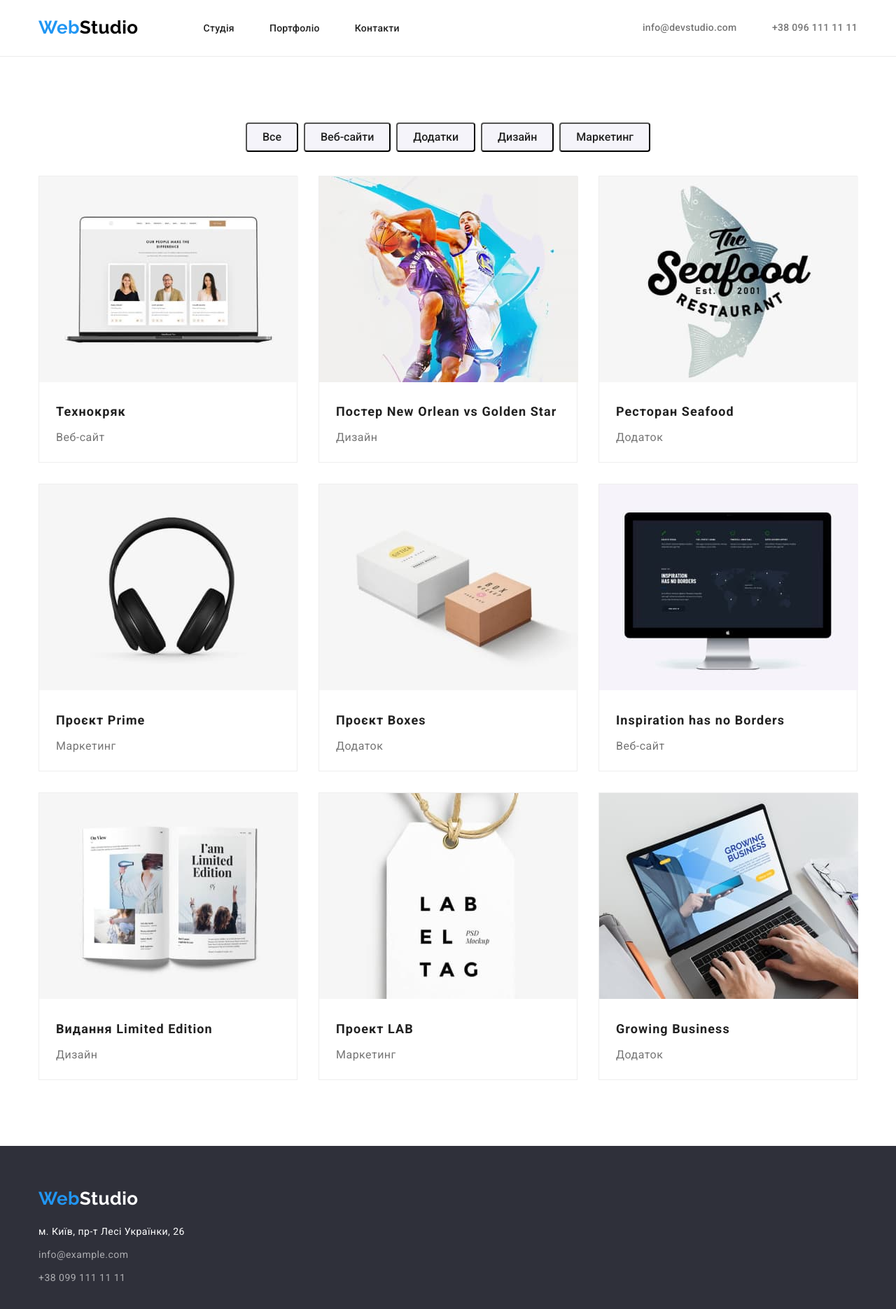
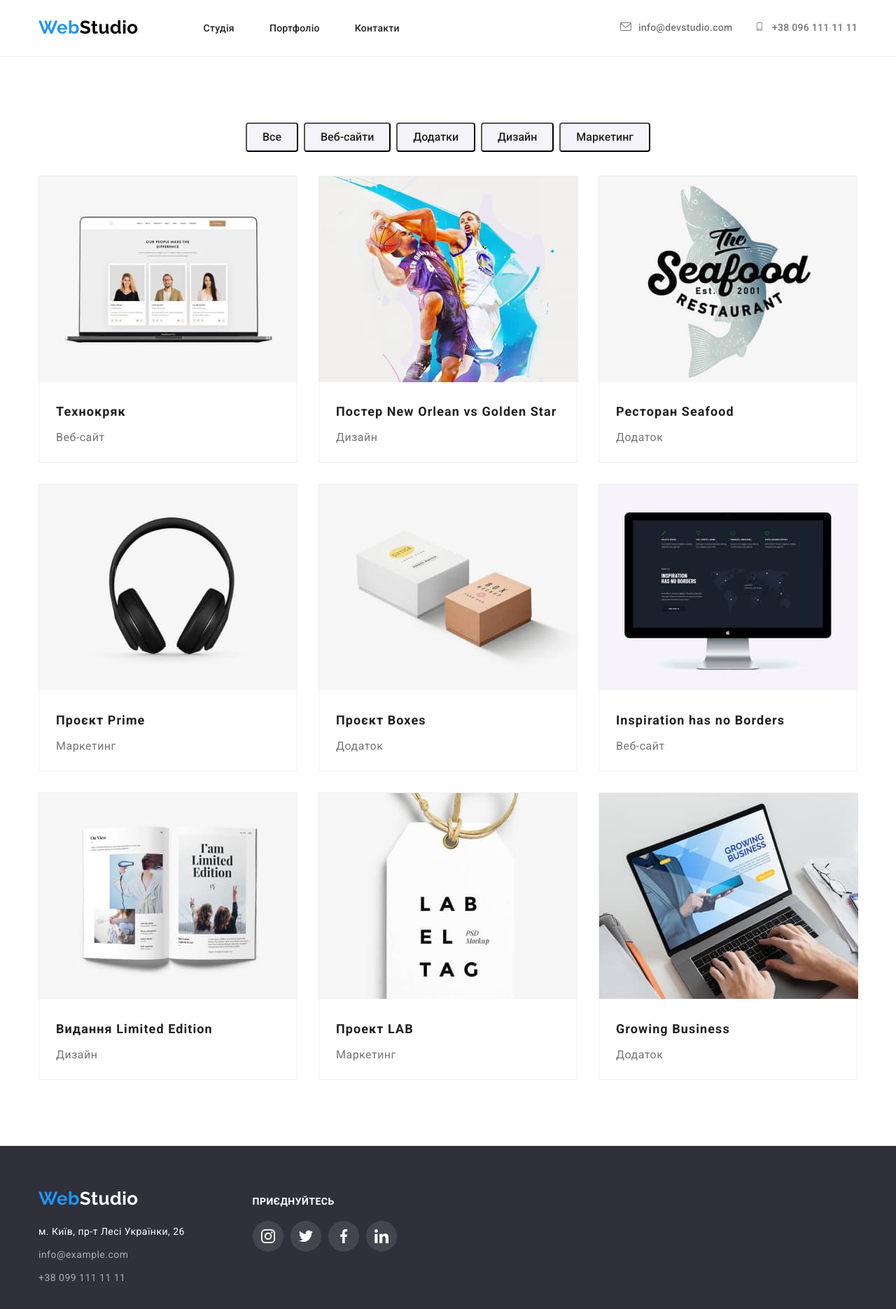
Before and after one commit to liza-balaklei/goit-markup-hw-04, a plain HTML site: page portfolio.html in a window 1280 px wide. Shown: the whole page at 70% size. Drawn offline with nearby package versions, Linux system fonts and the light colour scheme.

Commit message:
Іконки+тіні, ховер\фокус

```diff
--- a/css/styles.css
+++ b/css/styles.css
@@ -84,10 +84,15 @@ li {
 .header-contacts {
   display: flex;
   margin-left: auto;
-  column-gap: 50px;
   justify-content: flex-end;
 }
-
+.contacts-icon {
+  margin-right: 10px;
+  fill: #757575;
+}
+.header-mail {
+  margin-right: 30px;
+}
 .header-item {
   display: flex;
   align-items: center;
@@ -115,6 +120,10 @@ li {
 .header-tel:hover,
 .header-tel:focus {
   color: var(--accent-color);
+}
+.contacts-icon:hover .header-mail,
+.contacts-icon:focus .header-mail {
+  fill: var(--accent-color);
 }
 
 .header-mail {
@@ -378,6 +387,12 @@ li {
 
 /* Приєднуйтесь */
 
+.footer .container {
+  display: flex;
+  align-items: baseline;
+  gap: 70px;
+}
+
 .social-title {
   font-family: "Roboto", sans-serif;
   font-size: 14px;
@@ -385,6 +400,8 @@ li {
   color: var(--white-color);
   display: flex;
   margin-bottom: 20px;
+
+  text-transform: uppercase;
 }
 .social {
   display: flex;
@@ -399,6 +416,7 @@ li {
   align-items: center;
 
   background-color: gray;
+  background: rgba(255, 255, 255, 0.1);
 }
 .social-link-icon {
   fill: var(--white-color);
@@ -471,6 +489,12 @@ li {
   border: 1px solid #eeeeee;
 }
 
+.portfolio-item:hover,
+.portfolio-item:focus {
+  box-shadow: 0px 1px 1px rgba(0, 0, 0, 0.12), 0px 4px 4px rgba(0, 0, 0, 0.06),
+    1px 4px 6px rgba(0, 0, 0, 0.16);
+}
+
 .portfolio-item:nth-child(3n) {
   margin-right: 0;
 }
--- a/portfolio.html
+++ b/portfolio.html
@@ -39,13 +39,20 @@
           </ul>
         </nav>
         <div class="header-contacts">
+          <svg class="contacts-icon" width="16" height="12">
+            <use href="./images/icons.svg#icon-message"></use>
+          </svg>
           <a class="header-mail" href="mailto:info@devstudio.com"
             >info@devstudio.com</a
           >
+          <svg class="contacts-icon" width="16" height="12">
+            <use href="./images/icons.svg#icon-smartphone"></use>
+          </svg>
           <a class="header-tel" href="tel:+380961111111">+38 096 111 11 11</a>
         </div>
       </div>
     </header>
+    <main>
 
     <main>
       <!--Меню-->
@@ -209,7 +216,10 @@
     <!--Підвал-->
     <footer class="footer">
       <div class="container">
-        <a class="logo white" href=""><span class="accent">Web</span>Studio</a>
+        <div class="footer-logo">
+          <a class="logo white" href=""
+            ><span class="accent">Web</span>Studio</a
+          >
           <address class="adress">м. Київ, пр-т Лесі Українки, 26</address>
           <ul class="list">
             <li class="contacts">
@@ -224,6 +234,45 @@
             </li>
           </ul>
         </div>
+
+        <div class="footer-contacts">
+          <h3 class="social-title">Приєднуйтесь</h3>
+          <ul class="social list">
+            <li class="social-icon">
+              <a href="" class="social-link">
+                <svg class="social-link-icon" width="20" height="20">
+                  <use href="./images/icons.svg#icon-instagram"></use>
+                </svg>
+              </a>
+            </li>
+            <li class="social-icon">
+              <a href="" class="social-link">
+                <svg class="social-link-icon" width="20" height="20">
+                  <use href="./images/icons.svg#icon-twitter"></use>
+                </svg>
+              </a>
+            </li>
+            <li class="social-icon">
+              <a href="" class="social-link">
+                <svg class="social-link-icon" width="20" height="20">
+                  <use href="./images/icons.svg#icon-facebook"></use>
+                </svg>
+              </a>
+            </li>
+            <li class="social-icon">
+              <a href="" class="social-link">
+                <svg class="social-link-icon" width="20" height="20">
+                  <use href="./images/icons.svg#icon-Union"></use>
+                </svg>
+              </a>
+            </li>
+          </ul>
+        </div>
+      </div>
+    </footer>
+          </li>
+        </ul>
+      </div>
     </footer>
   </body>
 </html>
```
Also changed, not shown: index.html (+13 -1 lines). Lines whose indentation alone changed are shown as unchanged.
